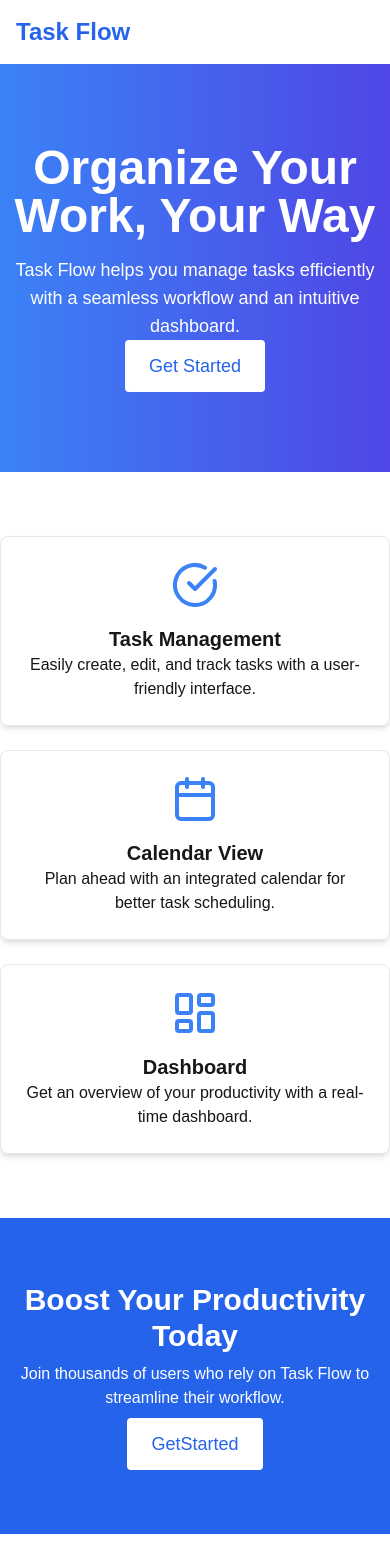
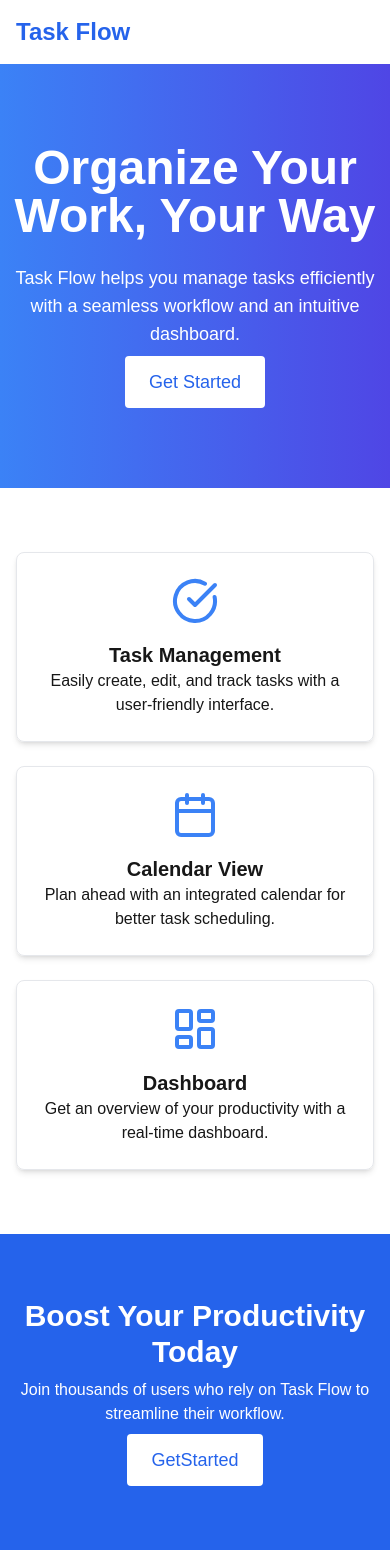
Before and after one commit to SiddheshJagdale/personal-task-manager, a Next.js app: page / in a window 390 px wide. Shown: the top 1561 px of the page. Built offline with nearby package versions, Linux system fonts and the light colour scheme; no server answers.

Commit message:
Corrected responsiveness on some pages

```diff
--- a/components/AddTaskButton.tsx
+++ b/components/AddTaskButton.tsx
@@ -11,7 +11,7 @@ const AddTaskButton = () => {
   }, [openAddTask]);
   return (
     <div
-      className="hidden lg:flex flex-col justify-center gap-2 bg-blue-500 hover:bg-blue-600  duration-100 px-4 py-2 rounded-lg shadow-lg max-w-full sm:max-w-xs md:max-w-sm lg:max-w-md mb-4 hover:shadow-xl hover:scale-105 transition-all cursor-pointer"
+      className=" flex flex-col justify-center gap-2 bg-blue-500 hover:bg-blue-600  duration-100 px-4 py-2 rounded-lg shadow-lg max-w-full sm:max-w-xs md:max-w-sm lg:max-w-md mb-4 hover:shadow-xl hover:scale-105 transition-all cursor-pointer"
       onClick={handleClick}
     >
       <button className="flex items-center justify-center py-1 w-full">
--- a/components/Featured.tsx
+++ b/components/Featured.tsx
@@ -4,21 +4,21 @@ import { CheckCircle, Calendar, LayoutDashboard } from "lucide-react";
 const Featured = () => {
   return (
     <section className="py-16 w-full max-w-5xl grid grid-cols-1 md:grid-cols-2 lg:grid-cols-3 gap-6 text-center">
-      <div className="p-6 border rounded-lg shadow-md flex flex-col items-center">
+      <div className="p-6 border rounded-lg shadow-md flex flex-col items-center mx-4 lg:mx-0 md:mx-0">
         <CheckCircle className="text-blue-500 w-12 h-12 mb-4" />
         <h3 className="text-xl font-semibold">Task Management</h3>
         <p>
           Easily create, edit, and track tasks with a user-friendly interface.
         </p>
       </div>
-      <div className="p-6 border rounded-lg shadow-md flex flex-col items-center">
+      <div className="p-6 border rounded-lg shadow-md flex flex-col items-center mx-4 lg:mx-0 md:mx-0">
         <Calendar className="text-blue-500 w-12 h-12 mb-4" />
         <h3 className="text-xl font-semibold">Calendar View</h3>
         <p>
           Plan ahead with an integrated calendar for better task scheduling.
         </p>
       </div>
-      <div className="p-6 border rounded-lg shadow-md flex flex-col items-center">
+      <div className="p-6 border rounded-lg shadow-md flex flex-col items-center mx-4 lg:mx-0 md:mx-0">
         <LayoutDashboard className="text-blue-500 w-12 h-12 mb-4" />
         <h3 className="text-xl font-semibold">Dashboard</h3>
         <p>Get an overview of your productivity with a real-time dashboard.</p>
--- a/components/Hero.tsx
+++ b/components/Hero.tsx
@@ -1,4 +1,4 @@
-"use client"
+"use client";
 
 import React from "react";
 import { useRouter } from "next/navigation";
@@ -21,7 +21,7 @@ const Hero: React.FC<HeroProps> = ({ name }) => {
   };
 
   return (
-    <section className="flex flex-col justify-center items-center h-full w-full text-center py-20 bg-gradient-to-r from-blue-500 to-indigo-600 text-white">
+    <section className="flex flex-col justify-center items-center h-full w-full gap-2 text-center py-20 bg-gradient-to-r from-blue-500 to-indigo-600 text-white">
       <h2 className="text-5xl font-bold mb-4">
         {name ? `Welcome back, ${name}!` : "Organize Your Work, Your Way"}
       </h2>
--- a/components/Modals/AddProjectModal.tsx
+++ b/components/Modals/AddProjectModal.tsx
@@ -10,17 +10,19 @@ import { useProjects } from "@/hooks/useProjects";
 
 // Define the priority type explicitly
 type Priority = "low" | "medium" | "high";
-type Status = "ongoing" | "completed" ;
+type Status = "ongoing" | "completed";
 
 const AddProjectModal = () => {
   const {
     newProject,
     setNewProjectData,
+
+    isAddProjectOpen,
+    closeAddProject,
     resetNewProject,
     addProject: addProjectToStore,
   } = useProjectStore();
   const { data: currentUser } = useCurrentUser();
-  const { isAddProjectOpen, closeAddProject } = useProjectStore();
   const { refetch } = useProjects(currentUser?.id);
 
   const title = "Add New Project";
@@ -36,7 +38,6 @@ const AddProjectModal = () => {
       refetch();
     },
     onError: (error: Error) => {
-      // Used a specific Error type here
       console.error("Error adding project:", error);
       toast.error(error.message || "Failed to create project");
     },
```
